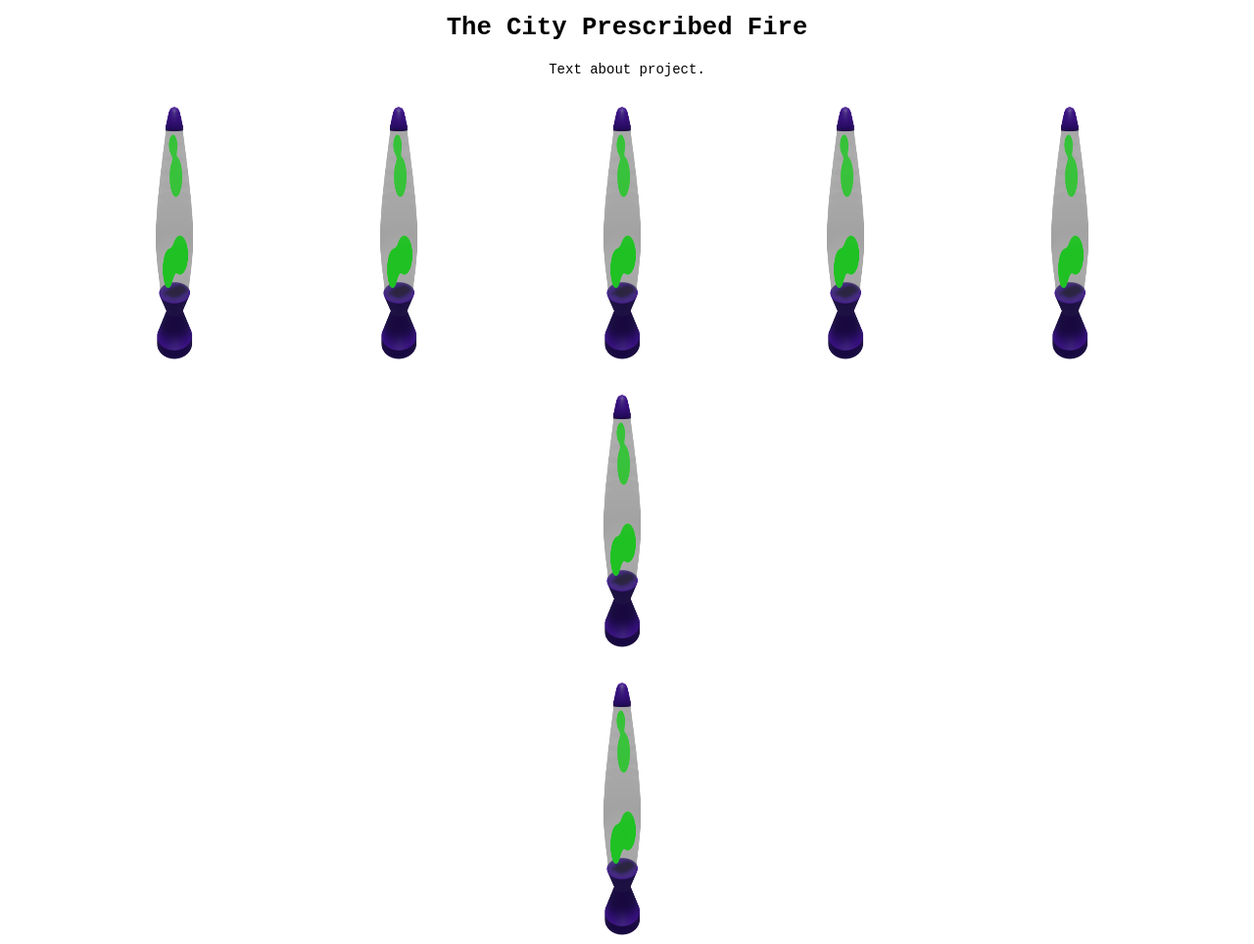
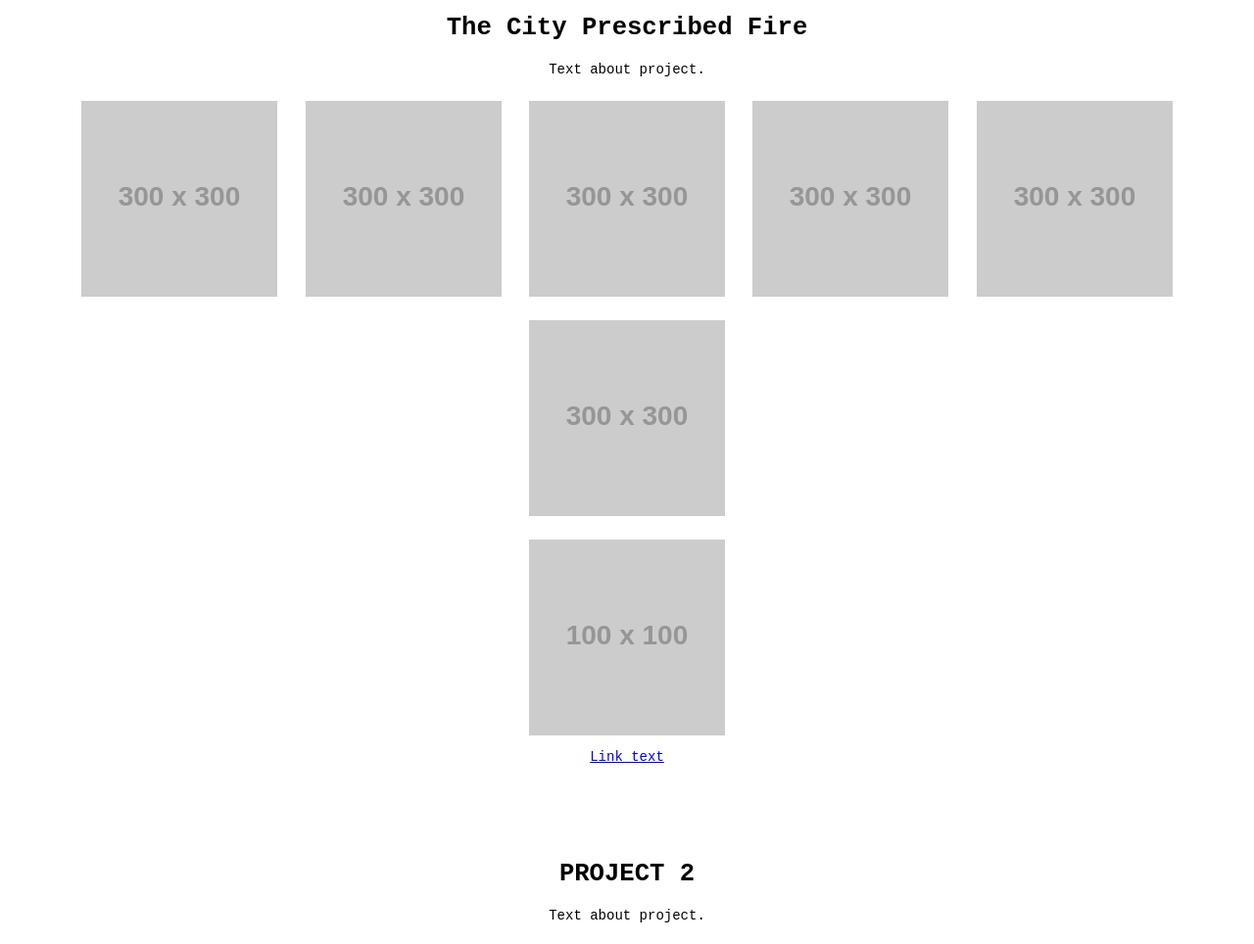
Before and after one commit to sjberliner/sophie-j-burton-portfolio-site, a plain HTML site: page portfolio.html in a window 1280 px wide. Shown: the part 534-1498 px from the top of the page at 98% size. Drawn offline with Linux system fonts and the light colour scheme; placeholder pictures from the web are drawn by us.

Commit message:
Update portfolio.html

```diff
--- a/portfolio.html
+++ b/portfolio.html
@@ -31,16 +31,16 @@
             <p>Text about project.<br>
 
         <div class="gallery">
-             <img src="./images/Lava_lamp2.png"  height="270" width="480">
-             <img src="./images/Lava_lamp2.png"  height="270" width="480">
-             <img src="./images/Lava_lamp2.png"  height="270" width="480">
-             <img src="./images/Lava_lamp2.png"  height="270" width="480">
-             <img src="./images/Lava_lamp2.png"  height="270" width="480">
-             <img src="./images/Lava_lamp2.png"  height="270" width="480">
+            <img src="https://via.placeholder.com/300" alt="Project 1">
+            <img src="https://via.placeholder.com/300" alt="Project 2">
+            <img src="https://via.placeholder.com/300" alt="Project 3">
+            <img src="https://via.placeholder.com/300" alt="Project 1">
+            <img src="https://via.placeholder.com/300" alt="Project 2">
+            <img src="https://via.placeholder.com/300" alt="Project 3">
 
 			<div style="text-align:center; margin:0px;">
-				 <img src="./images/Lava_lamp2.png"  height="270" width="480"><br>
-				<a href="url.html">authors and sources</a>
+				<img src="https://via.placeholder.com/100" alt="Project 1"><br>
+				<a href="url.html">Link text</a>
 			</div>
 
         </div>
```
